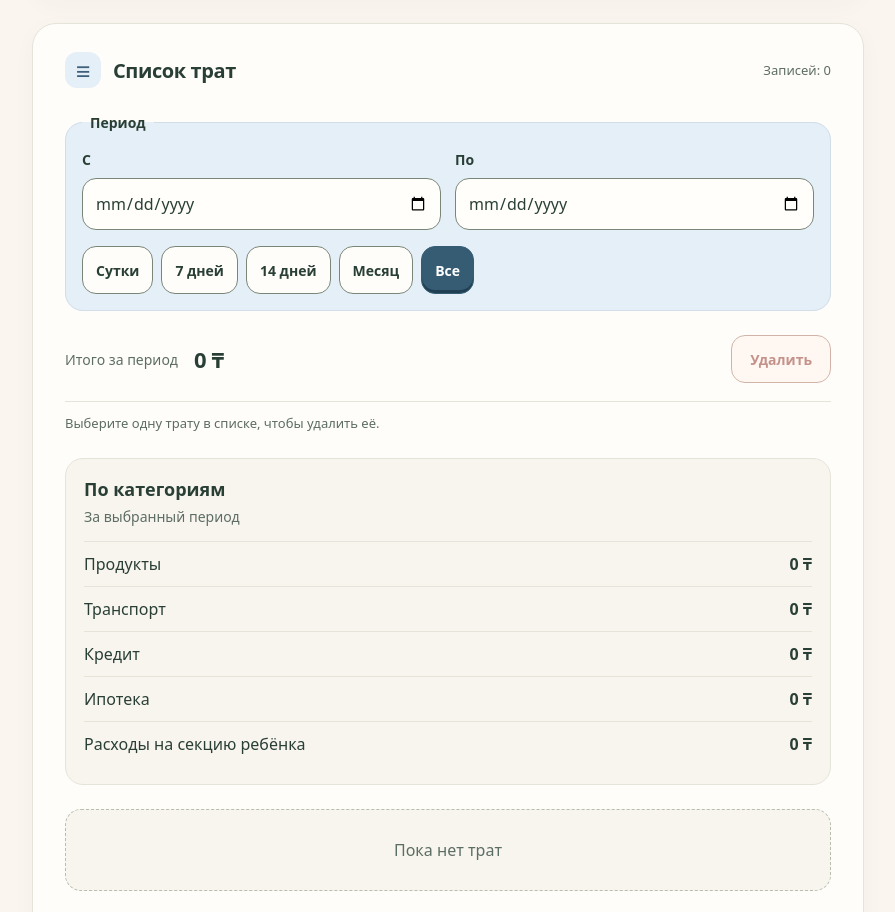
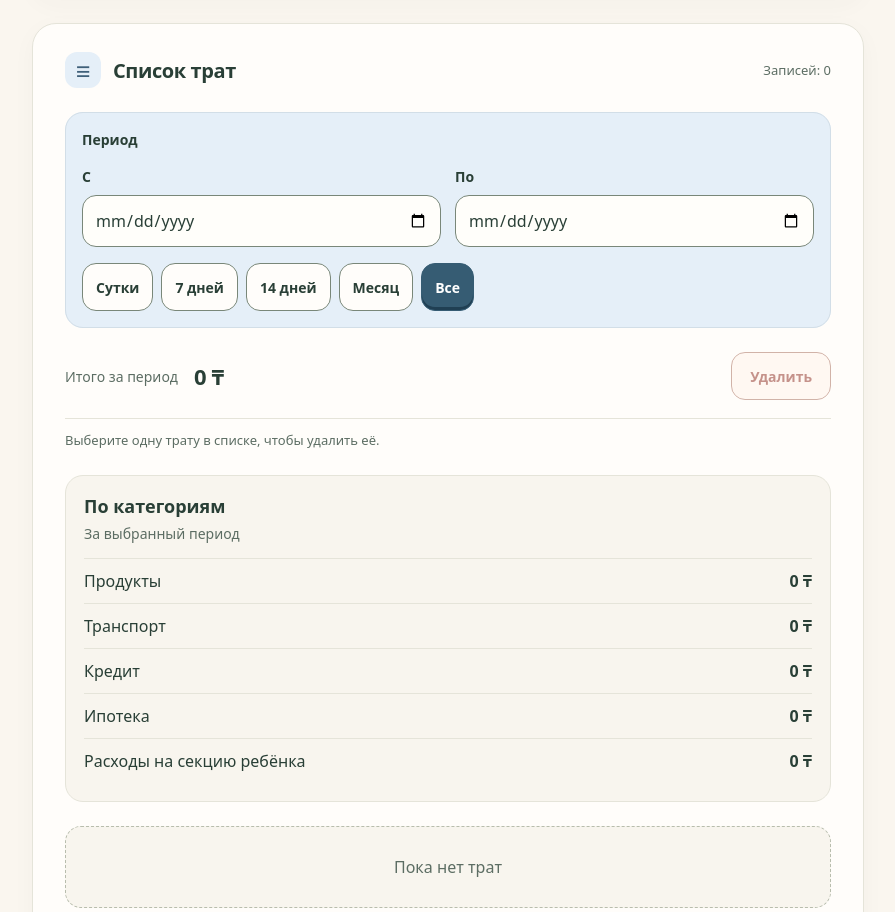
Before and after one commit to sovetbek-ops/rashody-semyy, a plain HTML site: page index.html in a window 1280 px wide. Shown: the part 2350-3262 px from the top of the page, without its empty margins (192-1087 px from the left). Drawn offline with Linux system fonts and the light colour scheme.

Commit message:
Поместить подпись периода внутрь блока

```diff
--- a/styles.css
+++ b/styles.css
@@ -64,8 +64,8 @@ button.primary:hover:not(:disabled) { background: #274f3e; border-color: #274f3e
 .section-heading { display: flex; flex-wrap: wrap; justify-content: space-between; align-items: center; gap: 12px; }
 #expense-count { font-size: 13px; }
 fieldset { border: 1px solid #d2dee7; border-radius: 18px; background: var(--blue); margin: 24px 0 0; padding: 16px; min-width: 0; }
-legend { font-size: 14px; font-weight: 650; padding: 0 8px; }
-.period-dates { display: grid; grid-template-columns: repeat(2, minmax(0, 1fr)); gap: 14px; }
+legend { float: left; width: 100%; font-size: 14px; font-weight: 650; padding: 0; margin-bottom: 16px; }
+.period-dates { clear: both; display: grid; grid-template-columns: repeat(2, minmax(0, 1fr)); gap: 14px; }
 .shortcuts { display: flex; flex-wrap: wrap; gap: 8px; margin-top: 16px; }
 .shortcuts button { font-size: 14px; padding: 11px 13px; }
 .shortcuts [aria-pressed="true"] { background: #365c73; border-color: #365c73; color: #fff; box-shadow: inset 0 -3px 0 #203f53; }
```
